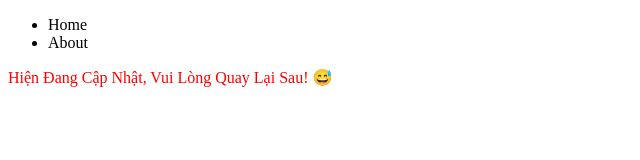
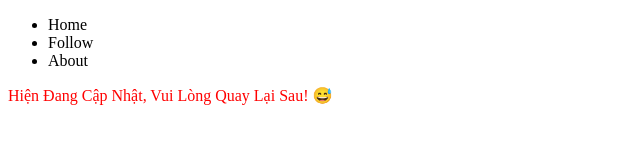
Before and after one commit to binhcoders/binhcoders.github.io, a plain HTML site: page index.html in a window 1280 px wide. Shown: the whole page, without its empty margins (0-640 px from the left). Drawn offline with Linux system fonts and the light colour scheme.

Commit message:
Update index.html

```diff
--- a/index.html
+++ b/index.html
@@ -12,6 +12,7 @@
     <div id="menu-bar">
         <ul>
             <li>Home</li>
+            <li>Follow</li>
             <li>About</li>
         </ul>
     </div>
```
